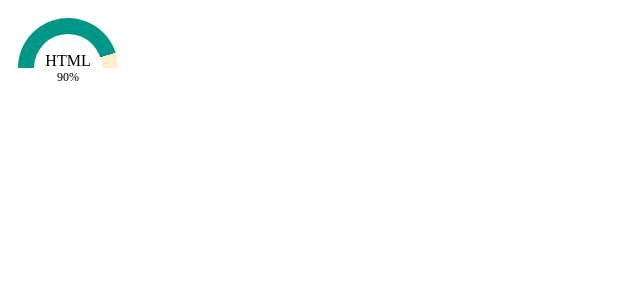
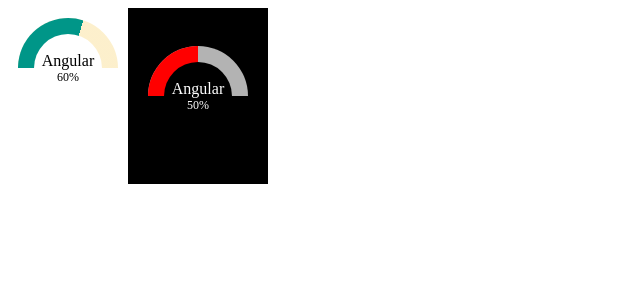
Before and after one commit to Markweell/barraProgresoComponent, an Angular app: page / in a window 1280 px wide. Shown: the top 300 px of the page, without its empty margins (0-640 px from the left). Built offline with nearby package versions, Linux system fonts and the light colour scheme.

Commit message:
Corrigiendo porcentaje close #1

```diff
--- a/src/app/app.component.html
+++ b/src/app/app.component.html
@@ -1,13 +1,20 @@
-<!--The content below is only a placeholder and can be replaced.-->
 <div class="container">
 <app-progress-bar
-[percent]="90"
-[skill]="'HTML'"
+[percent]="60"
+[skill]="'Angular'"
 [topColor]="'rgba(0,150,136,1)'"
 [endColor]="'rgba(242,177,0,.2)'"
 [color]="'black'"
 [bgColor]="'white'"
   ></app-progress-bar>
-<div style="padding: 0px; background: black">
+  <div style="padding: 20px;background: black">
+      <app-progress-bar
+      [percent]="50"
+      [skill]="'Angular'"
+      [topColor]="'red'"
+      [endColor]="'rgba(255,255,255,.7)'"
+      [color]="'white'"
+      [bgColor]="'black'"
+        ></app-progress-bar>
+  </div>
 </div>
-</div>
```
